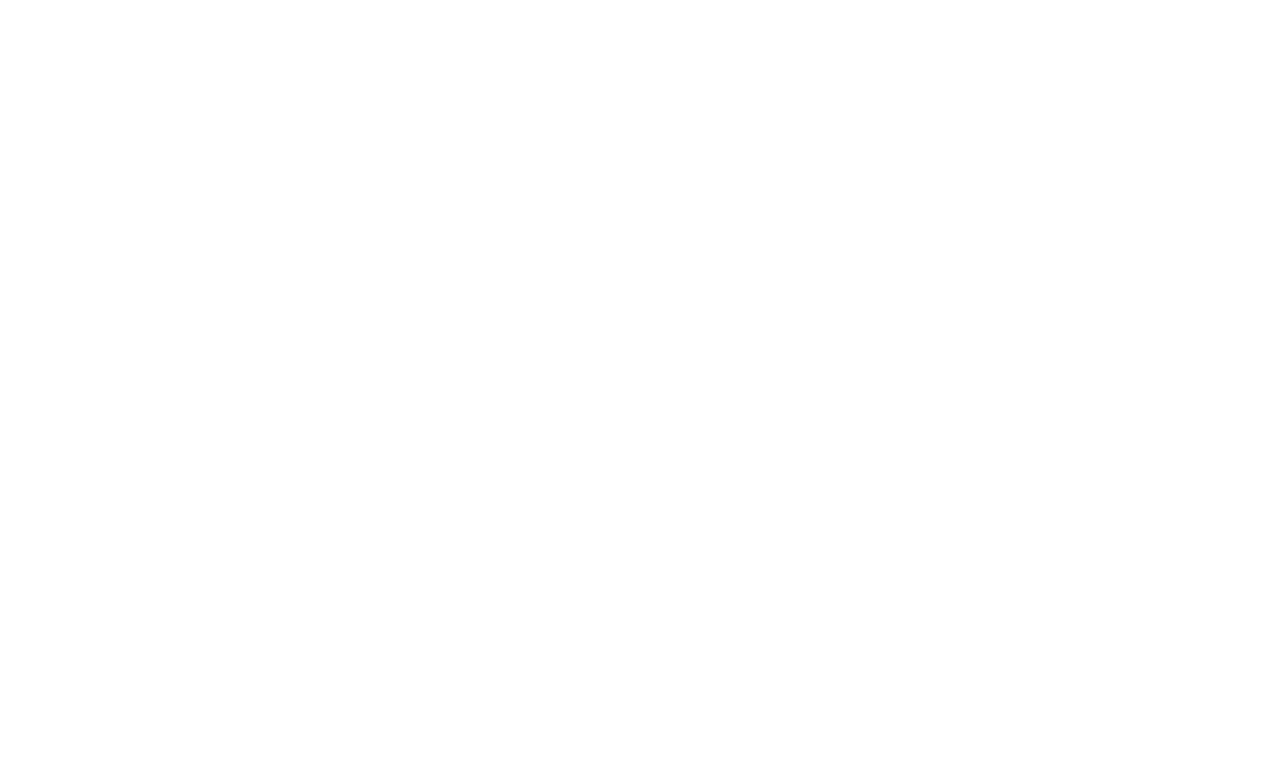
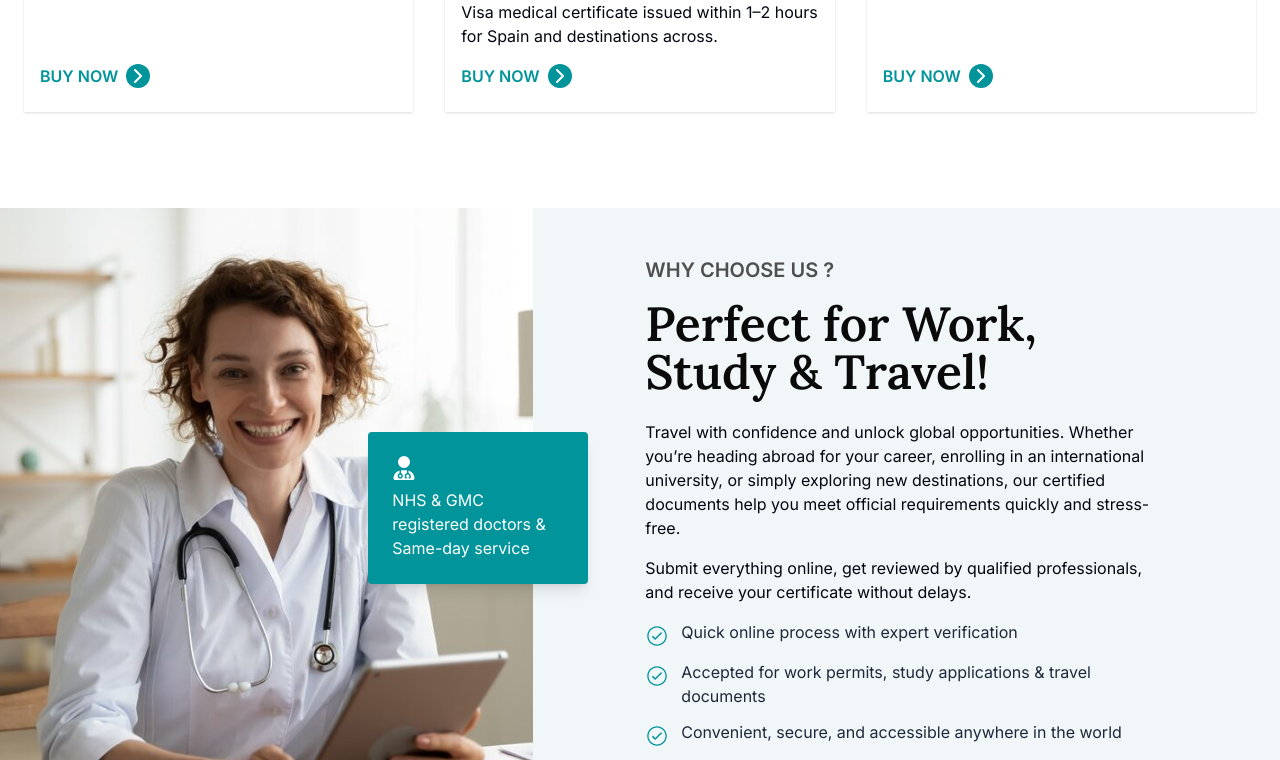
Before and after one commit to marvelouscoders/docletters, a Next.js app: page / in a window 1280 px wide. Shown: the part 2040-2800 px from the top of the page. Before the commit the page ends 2068 px from the top, so only its background shows below. Built offline with nearby package versions, Linux system fonts and the light colour scheme.

Commit message:
findout-section done

```diff
--- a/src/app/page.tsx
+++ b/src/app/page.tsx
@@ -2,6 +2,7 @@ import Banner from '@/components/Banner'
 import Navbar from '@/components/navbar'
 import Service from '@/components/Services'
 import TopHeader from '@/components/TopHeader'
+import FindUs from '@/components/FindUs'
 
 const Home = () => {
     return (
@@ -14,6 +15,8 @@ const Home = () => {
 
           <Service/>
 
+          <FindUs/>
+
 
         </div>
     )
--- a/src/app/style.css
+++ b/src/app/style.css
@@ -1,4 +1,30 @@
 @reference "./globals.css";
+
+
+h1 {
+    @apply text-2xl md:text-4xl lg:text-5xl font-semibold font-lora mb-4;
+}
+
+h2 {
+    @apply text-2xl md:text-3xl lg:text-5xl font-semibold font-lora mb-2 mt-2;
+}
+
+h3 {
+  @apply text-gray text-base sm:text-lg md:text-xl font-semibold mb-2;
+}
+h4{
+  @apply text-sm sm:text-xl md:text-2xl lg:text-3xl font-semibold font-lora mb-6 text-gray
+}
+
+h5{
+  @apply text-base md:text-lg lg:text-xl font-semibold font-lora mb-3 text-dark
+}
+
+
+
+
+
+
 
 .navbar-link {
   font-family: "Inter", sans-serif;
@@ -87,24 +113,6 @@ p.text-white {
 }
 
 
-h1 {
-    @apply text-2xl md:text-4xl lg:text-5xl font-semibold font-lora mb-4;
-}
-
-h2 {
-    @apply text-2xl md:text-3xl lg:text-3xl font-semibold font-lora mb-4 mt-4;
-}
-
-h3 {
-  @apply text-[#4F4F4F] text-base sm:text-lg md:text-xl font-semibold mb-3;
-}
-h4{
-  @apply text-xl md:text-2xl lg:text-2xl font-semibold font-lora mb-6 text-gray
-}
-
-h5{
-  @apply text-base md:text-lg lg:text-xl font-semibold font-lora mb-3 text-dark
-}
 
 
 
@@ -126,4 +134,10 @@ h5{
   .mobile-padding{
     @apply mt-20 mb-16
   }
+
+.small-box {
+  @apply hidden sm:flex absolute top-1/2 right-0 transform translate-x-1/4 -translate-y-1/2
+         bg-navygreen px-6 py-6 rounded text-white shadow-lg w-[180px] lg:w-[220px] flex flex-col items-start;
 }
+
+}
--- /dev/null
+++ b/src/components/FindUs.tsx
@@ -0,0 +1,76 @@
+"use client";
+import { ChevronRight } from "lucide-react";
+import Image from "next/image";
+import Link from "next/link";
+import { FaUserDoctor } from "react-icons/fa6";
+import { IoIosCheckmarkCircleOutline } from "react-icons/io";
+
+const Findout = () => {
+  return (
+    <section className="theme-container py-12 lg:py-16 px-4 lg:px-0 -mt-8">
+      <div className="flex flex-col lg:flex-row w-full relative">
+
+        {/* Left Image */}
+        <div className="relative w-full lg:w-5/12 h-[500px] lg:h-[600px] shrink-0">
+          <Image
+            src="/assets/images/findout.png"
+            alt="Doctor"
+            fill
+            className="w-full h-full object-cover"
+          />
+
+          {/* Overlay Box */}
+          <div className="small-box">
+            <FaUserDoctor className="text-white text-2xl" />
+            <span className="mt-2 text-sm lg:text-base text-white">
+              NHS & GMC registered doctors & Same-day service
+            </span>
+          </div>
+
+        </div>
+
+        {/* Right Text */}
+     {/* Right Text */}
+        <div className="w-full flex-1 flex flex-col justify-between px-6 sm:px-8 lg:px-28 h-[500px] lg:h-[600px] bg-navbarbg pt-12 pb-16">
+
+
+          <h3 >WHY CHOOSE US ?</h3>
+          <h2>
+            Perfect for Work, Study & Travel!
+          </h2>
+          <p>
+            Travel with confidence and unlock global opportunities. Whether you’re heading abroad for your career,
+             enrolling in an international university, or simply exploring new destinations,
+             our certified documents help you meet official requirements quickly and stress-free.
+          </p>
+          <p>Submit everything online, get reviewed by qualified professionals, and receive your certificate without delays.</p>
+
+
+         <ul className="mt-4 flex flex-col gap-3 text-dark">
+            {[
+              "Quick online process with expert verification",
+              "Accepted for work permits, study applications & travel documents",
+              "Convenient, secure, and accessible anywhere in the world"
+            ].map((item, i) => (
+              <li key={i} className="flex items-start gap-3">
+                <IoIosCheckmarkCircleOutline className="text-navygreen text-2xl shrink-0 mt-1" />
+                <span className="text-gray-800">{item}</span>
+              </li>
+            ))}
+          </ul>
+         <div className="mt-4">
+            <Link href="/">
+              <button className="text-navygreen flex items-center gap-2 font-semibold font-inter px-4 py-2 sm:px-6 sm:py-3 text-sm sm:text-base">
+                GET MEDICAL CERTIFICATE NOW
+                <ChevronRight className="text-white bg-navygreen rounded-full p-1 shrink-0" />
+              </button>
+            </Link>
+          </div>
+        </div>
+
+      </div>
+    </section>
+  );
+};
+
+export default Findout;
--- a/src/components/OurServices.tsx
+++ /dev/null
@@ -1,62 +0,0 @@
-"use client";
-import { ChevronRight } from "lucide-react";
-import Image from "next/image";
-import { IoIosCheckmarkCircleOutline } from "react-icons/io";
-
-const OurServices = () => {
-  return (
-    <section className="max-w-7xl mx-auto bg-white py-12 lg:py-16 px-4 lg:px-0">
-      <div className="flex flex-col lg:flex-row w-full items-start gap-8 lg:gap-16 relative">
-
-        {/* Left Side Image */}
-        <div className="relative w-full lg:w-5/12 h-[400px] lg:h-[500px] flex-shrink-0">
-          <Image
-            src="/assets/images/home-5.jpg"
-            alt="Doctor"
-            fill
-            className="w-full h-full object-cover rounded"
-          />
-
-          {/* Overlay Box */}
-          <div className="absolute top-1/2 right-0 transform translate-x-1/4 -translate-y-1/2
-              bg-navygreen px-6 py-6 rounded text-white shadow-lg text-center w-[180px] lg:w-[220px]">
-            <h2 className="text-2xl font-bold">58</h2>
-            <h3 className="text-sm lg:text-base mt-1">Best doctors in the field</h3>
-          </div>
-        </div>
-
-        {/* Right Side Text */}
-        <div className="w-full lg:w-7/12 bg-navbarbg flex flex-col justify-center px-6 lg:px-16 h-[400px] lg:h-[500px]">
-          <h4 className="text-sm lg:text-base text-gray-600">Our Services</h4>
-          <h1 className="mt-2 text-2xl lg:text-3xl font-semibold leading-snug">
-            We can help you with the following conditions:
-          </h1>
-          <p className="mt-4 text-gray-700">
-            Lorem ipsum, dolor sit amet consectetur adipisicing elit. Ipsa quam, aliquid at odio voluptates quibusdam doloremque, velit earum, officiis reprehenderit atque adipisci quasi officia inventore pariatur blanditiis eaque ad sequi?
-          </p>
-
-          {/* Only 3 items with check icons */}
-          <ul className="mt-4 flex flex-col gap-2 text-dark">
-            {["Acute rashes", "Cough", "Asthma"].map((item, i) => (
-              <li key={i} className="flex items-center gap-2">
-                <IoIosCheckmarkCircleOutline className="text-navygreen rounded-full" />
-                <span>{item}</span>
-              </li>
-            ))}
-          </ul>
-
-          {/* Button */}
-          <div className="mt-6">
-            <button className="text-navygreen flex items-center gap-2 font-semibold font-inter">
-              GET MEDICAL CERTIFICATE NOW
-              <ChevronRight className="text-white bg-navygreen rounded-full p-1" />
-            </button>
-          </div>
-        </div>
-
-      </div>
-    </section>
-  );
-};
-
-export default OurServices;
```
